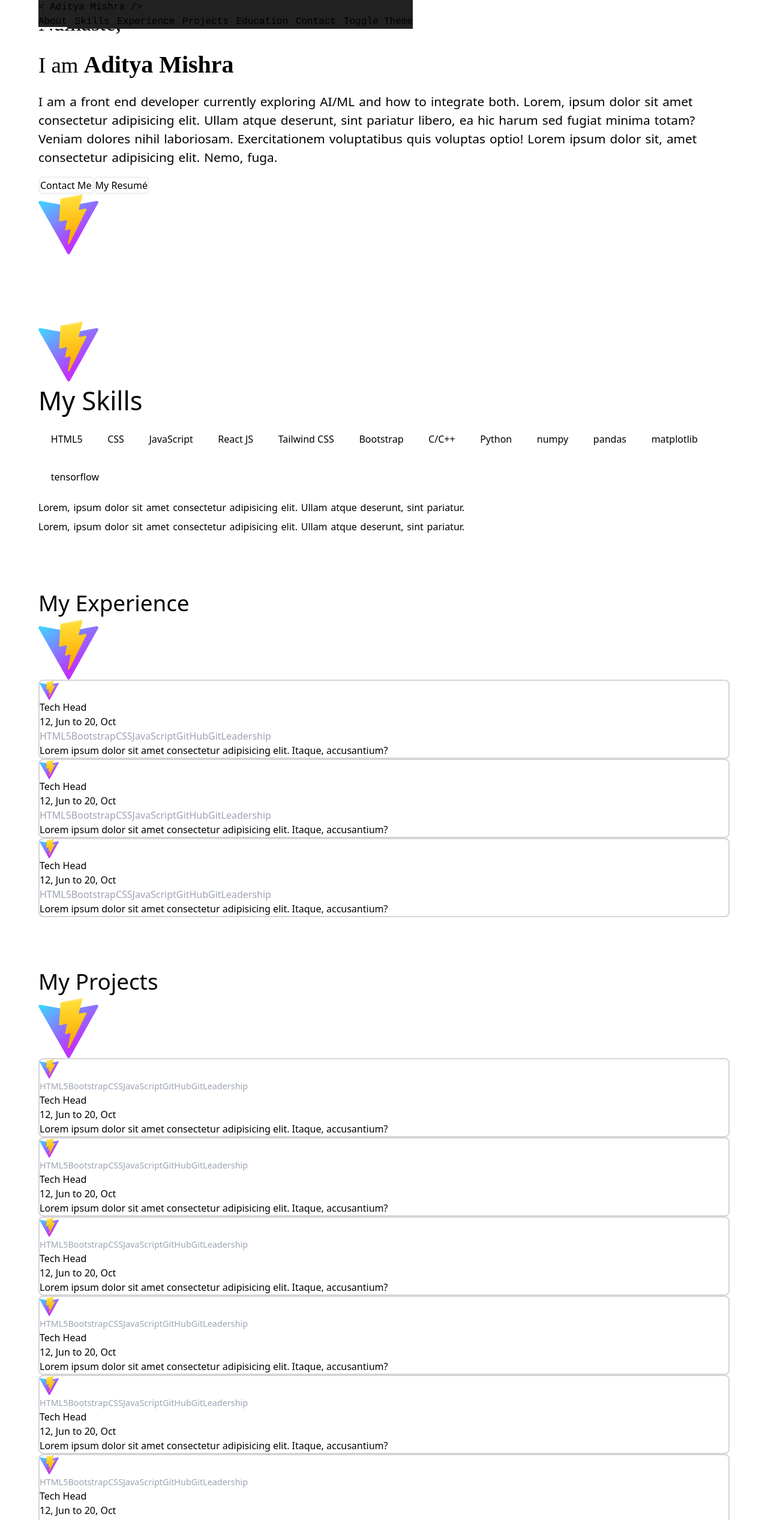
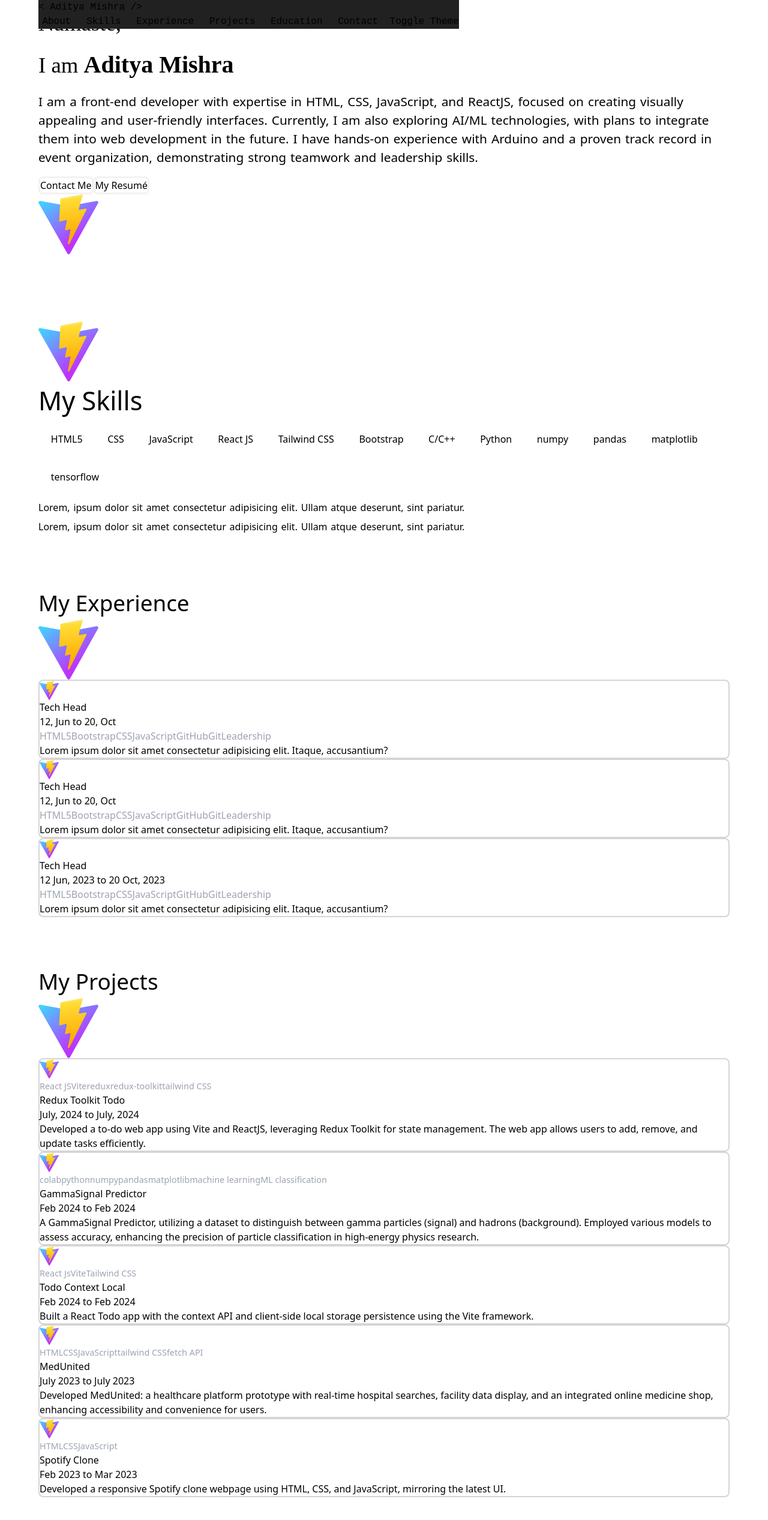
Before and after one commit to AdityaNath0777/my-portfolio, a React (Vite) app: page /about in a window 1280 px wide. Shown: the top 2534 px of the page at 60% size. Built offline with nearby package versions, Linux system fonts and the light colour scheme.

Commit message:
project information updated

```diff
--- a/src/Data/constants.js
+++ b/src/Data/constants.js
@@ -2,7 +2,7 @@
   name: "Aditya Mishra",
   roles: ["Front-End Developer", "AI/ML Engineer", "Programmer"],
   description:
-    "I am a front end developer currently exploring AI/ML and how to integrate both.",
+    "I am a front-end developer with expertise in HTML, CSS, JavaScript, and ReactJS, focused on creating visually appealing and user-friendly interfaces. Currently, I am also exploring AI/ML technologies, with plans to integrate them into web development in the future. I have hands-on experience with Arduino and a proven track record in event organization, demonstrating strong teamwork and leadership skills.",
   github: "https://github.com/AdityaNath0777/",
   resume: "",
   linkedin: "https://linkedin.com/in/aditya-mishra-0777am",
@@ -156,6 +156,34 @@
   {
     role: "Tech Head",
     duration: {
+      start: "12 Jun, 2023",
+      end: "20 Oct, 2023",
+    },
+    skills: [
+      "HTML5",
+      "Bootstrap",
+      "CSS",
+      "JavaScript",
+      "GitHub",
+      "Git",
+      "Leadership",
+    ],
+    desc: "Lorem ipsum dolor sit amet consectetur adipisicing elit. Itaque, accusantium?",
+  },
+];
+export const project = [
+  {
+    name: "Tech Head",
+    duration: {
+      start: "12, Jun",
+      end: "20, Oct",
+    },
+    skills: ["React Js", "Vite" ],
+    desc: "Lorem ipsum dolor sit amet consectetur adipisicing elit. Itaque, accusantium?",
+  },
+  {
+    name: "Tech Head",
+    duration: {
       start: "12, Jun",
       end: "20, Oct",
     },
@@ -170,4 +198,79 @@
     ],
     desc: "Lorem ipsum dolor sit amet consectetur adipisicing elit. Itaque, accusantium?",
   },
+  {
+    name: "Tech Head",
+    duration: {
+      start: "12 Jun, 2023",
+      end: "20 Oct, 2023",
+    },
+    skills: [
+      "HTML5",
+      "Bootstrap",
+      "CSS",
+      "JavaScript",
+      "GitHub",
+      "Git",
+      "Leadership",
+    ],
+    desc: "Lorem ipsum dolor sit amet consectetur adipisicing elit. Itaque, accusantium?",
+  },
 ];
+
+export const myProjects = [
+  {
+    name: "Redux Toolkit Todo",
+    duration: {
+      start: "July, 2024",
+      end: "July, 2024",
+    },
+    tags: ["React JS", "Vite", "redux", "redux-toolkit", "tailwind CSS"],
+    desc: "Developed a to-do web app using Vite and ReactJS, leveraging Redux Toolkit for state management. The web app allows users to add, remove, and update tasks efficiently.",
+  },
+  {
+    name: "GammaSignal Predictor",
+    duration: {
+      start: "Feb 2024",
+      end: "Feb 2024",
+    },
+    tags: [
+      "colab",
+      "python",
+      "numpy",
+      "pandas",
+      "matplotlib",
+      "machine learning",
+      "ML classification",
+    ],
+    desc: "A GammaSignal Predictor, utilizing a dataset to distinguish between gamma particles (signal) and hadrons (background). Employed various models to assess accuracy, enhancing the precision of particle classification in high-energy physics research.",
+  },
+  {
+    name: "Todo Context Local",
+    duration: {
+      start: "Feb 2024",
+      end: "Feb 2024",
+    },
+    tags: ["React Js", "Vite", "Tailwind CSS"],
+    desc: "Built a React Todo app with the context API and client-side local storage persistence using the Vite framework.",
+  },
+  {
+    name: "MedUnited",
+    duration: {
+      start: "July 2023",
+      end: "July 2023"
+    },
+    tags: ["HTML", "CSS", "JavaScript", "tailwind CSS", "fetch API"],
+    desc: "Developed MedUnited: a healthcare platform prototype with real-time hospital searches, facility data display, and an integrated online medicine shop, enhancing accessibility and convenience for users."
+  },
+  {
+    name: "Spotify Clone",
+    duration: {
+      start: "Feb 2023",
+      end: "Mar 2023"
+    },
+    tags: ["HTML", "CSS", "JavaScript"],
+    desc: "Developed a responsive Spotify clone webpage using HTML, CSS, and JavaScript, mirroring the latest UI."
+  }
+];
+
+// export { Bio, skills, techStack, myProjects, experience };
--- a/src/components/About/About.jsx
+++ b/src/components/About/About.jsx
@@ -27,10 +27,7 @@
               <span className="my-name ">{Bio.name}</span>
             </h1>
             <p className="my-desc">
-              {Bio.description} {" "}
-              {
-                "Lorem, ipsum dolor sit amet consectetur adipisicing elit. Ullam atque deserunt, sint pariatur libero, ea hic harum sed fugiat minima totam? Veniam dolores nihil laboriosam. Exercitationem voluptatibus quis voluptas optio! Lorem ipsum dolor sit, amet consectetur adipisicing elit. Nemo, fuga."
-              }
+              {Bio.description}
             </p>
             <div className="my-btn flex w-full justify-around items-center">
               <button className=" bg-purple-600 px-3 py-2 m-4" >Contact Me</button>
--- a/src/components/Contact/Contact.jsx
+++ b/src/components/Contact/Contact.jsx
@@ -2,7 +2,7 @@
 import "./contact.css";
 import myPic from "/vite.svg";
 import { ProjectMap } from "../Projects/ProjectMap";
-import { experience } from "../../Data/constants";
+import { myProjects } from "../../Data/constants";
 const Contact = () => {
   return (
     <div id="contact" className="w-5/6 px-6 pb-6 mx-auto">
@@ -11,7 +11,7 @@
         <div className="exp-container contact-container w-full grid grid-cols-2 gap-10">
           <div className="my-contact-desc w-full">
             {/* <div className="flex-row w-full flex justify-around items-center flex-wrap"> */}
-            {ProjectMap(experience[0])}
+            {ProjectMap(myProjects[0])}
           </div>
           <div className="my-pic-container">
             <img src={myPic} alt="" />
--- a/src/components/Navbar/Navbar.jsx
+++ b/src/components/Navbar/Navbar.jsx
@@ -4,13 +4,15 @@
 import "./navStyle.css";
 
 const Navbar = () => {
-  const MyLink = () => {
-    function NewTab() {
-      window.open("https://github.com/AdityaNath0777", "_blank");
-    }
 
-    NewTab();
-  };
+  // // for educational purposes
+  // const MyLink = () => {
+  //   function NewTab() {
+  //     window.open("https://github.com/AdityaNath0777", "_blank");
+  //   }
+
+  //   NewTab();
+  // };
 
   const addActiveClassName = (e) => {
     function myFunc() {
--- a/src/components/Navbar/navStyle.css
+++ b/src/components/Navbar/navStyle.css
@@ -6,10 +6,14 @@
     transform:  translate(-7px, -2px) ;
     transition: all 0.2s ease-in-out;
 }
+.nav-link a {
+    border-bottom: 3px solid transparent;
+    padding: 0.2rem 0.4rem;
+}
 .nav-link a:hover {
-    border-bottom: 3px solid blueviolet;
-    /* border-color: blueviolet; */
-    color: blueviolet;
+    border-color: blueviolet;
+    color: lightgray;
+    transition: all 0.2 ease-in-out;
 }
 
 #navbar {
--- a/src/components/Projects/ProjectMap.jsx
+++ b/src/components/Projects/ProjectMap.jsx
@@ -10,7 +10,7 @@
           </div>
           <div className="exp-right-box flex justify-start w-full flex-col gap-1">
             <p className="exp-skills flex flex-wrap gap-2">
-              {prop.skills.map((skill) => {
+              {prop.tags.map((skill) => {
                 return (
                   <span className="flex" style={{ fontSize: "0.9rem" }}>
                     {skill}
@@ -18,7 +18,7 @@
                 );
               })}
             </p>
-            <h3>{prop.role}</h3>
+            <h3>{prop.name}</h3>
             <p>
               {prop.duration.start} to {prop.duration.end}
             </p>
--- a/src/components/Projects/Projects.jsx
+++ b/src/components/Projects/Projects.jsx
@@ -1,5 +1,5 @@
 import React from "react";
-import { experience } from "../../Data/constants";
+import { myProjects } from "../../Data/constants";
 import myPic from "/vite.svg";
 import { ProjectMap } from "./ProjectMap";
 import "./project.css";
@@ -12,12 +12,8 @@
         <div className="exp-container w-full flex-col flex justify-center items-center gap-8">
           <img src={myPic} alt="" style={{ width: "100px", height: "100px" }} />
           <div className="grid my-projects-list grid-cols-3 gap-10">
-          {/* <div className="flex-row w-full flex justify-around items-center flex-wrap"> */}
-            {experience.map(ProjectMap)}
-            {experience.map(ProjectMap)}
-            {experience.map(ProjectMap)}
+            {myProjects.map(ProjectMap)}
           </div>
-
         </div>
       </div>
     </div>
```
